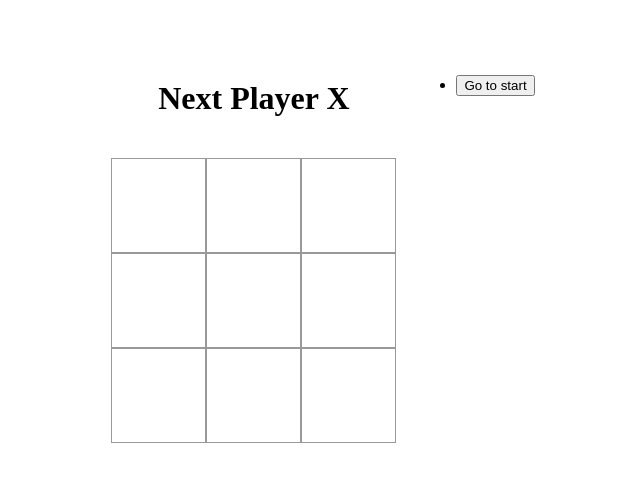
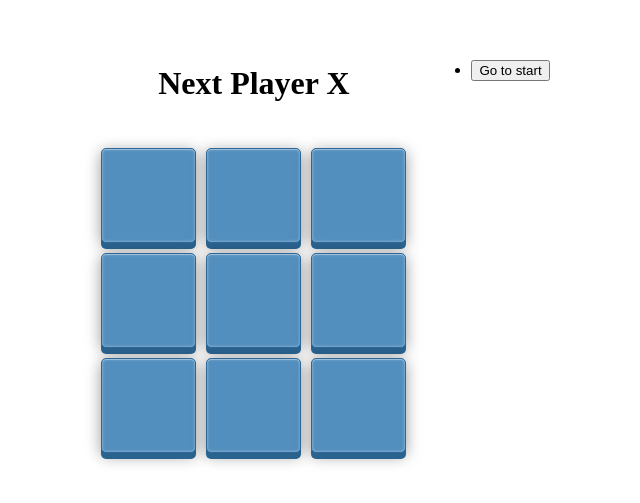
Before and after one commit to vi2920va/react-tic-tic-toe, a React (Create React App) app: page / in a window 1280 px wide. Shown: the part 157-660 px from the top of the page, without its empty margins (317-957 px from the left). Built offline with nearby package versions, Linux system fonts and the light colour scheme.

Commit message:
Add - Squere Button Style 추가

```diff
--- a/src/components/Square.tsx
+++ b/src/components/Square.tsx
@@ -16,11 +16,23 @@ export default Square;
 const StyledSquareBtn = styled.button`
   width: 95px;
   height: 95px;
+  margin: 5px 5px;
   padding: 0;
-  border: 1px solid #999;
+  border: 1px solid #2d6898;
+  border-radius: 5px;
   font-size: 24px;
   font-weight: 700;
-  background: #fff;
+  background-image: linear-gradient(
+    bottom,
+    rgb(73, 132, 180) 0%,
+    rgb(97, 155, 203) 100%
+  );
+  background-color: #538fbe;
+  box-shadow: 0px 6px 0px #2b638f, 0px 3px 15px rgba(0, 0, 0, 0.4),
+    inset 0px 1px 0px rgba(255, 255, 255, 0.3),
+    inset 0px 0px 3px rgba(255, 255, 255, 0.5);
+  color: #fff;
+
   cursor: pointer;
 
   &:active {
```
Also changed, not shown: 1 other file (tests, documents, lock files or other folders).
